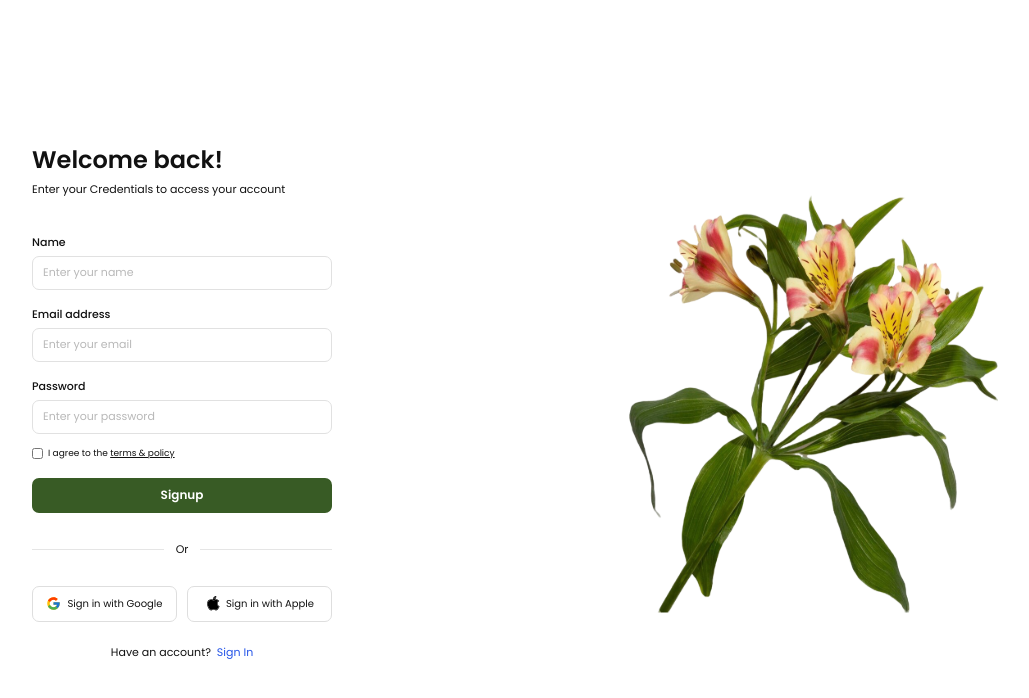
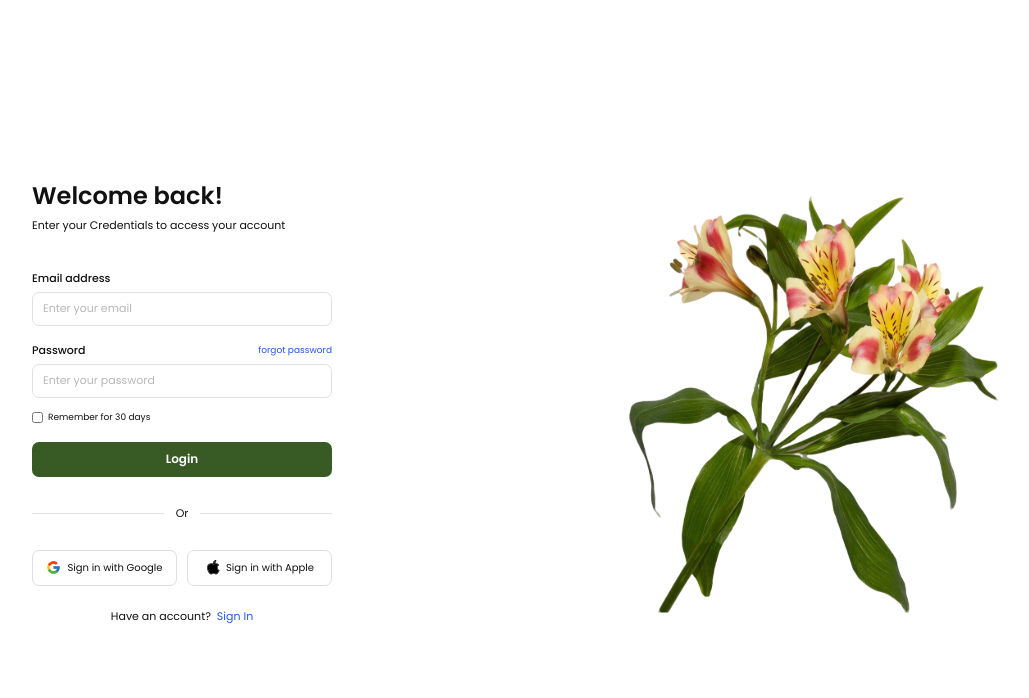
Before and after one commit to lanWifi01/appdev1-final-practical-exam, a React (Vite) app: page / in a window 1280 px wide. Shown: the top 698 px of the page, without its empty margins (142-1171 px from the left). Built offline with nearby package versions, Linux system fonts and the light colour scheme.

Commit message:
Update Login form

```diff
--- a/src/components/login/Login.jsx
+++ b/src/components/login/Login.jsx
@@ -13,18 +13,8 @@ function Login() {
           <p className={styles.subtitle}>
             Enter your Credentials to access your account
           </p>
-          <form className={styles.signupForm}>
-            <div className={styles.inputGroup}>
-              <label htmlFor="name">Name</label>
-              <input
-                type="text"
-                id="name"
-                name="name"
-                placeholder="Enter your name"
-                required
-              />
-            </div>
 
+          <form className={styles.loginForm}>
             <div className={styles.inputGroup}>
               <label htmlFor="email">Email address</label>
               <input
@@ -32,30 +22,36 @@ function Login() {
                 id="email"
                 name="email"
                 placeholder="Enter your email"
+                autoComplete="email"
                 required
               />
             </div>
 
             <div className={styles.inputGroup}>
-              <label htmlFor="password">Password</label>
+              <div className={styles.passwordHeader}>
+                <label htmlFor="password">Password</label>
+                <a href="/forgot-password" className={styles.forgotPassword}>
+                  forgot password
+                </a>
+              </div>
+
               <input
                 type="password"
                 id="password"
                 name="password"
                 placeholder="Enter your password"
+                autoComplete="current-password"
                 required
               />
             </div>
 
-            <label className={styles.terms}>
-              <input type="checkbox" name="terms" required />
-              <span>
-                I agree to the <a href="#terms">terms &amp; policy</a>
-              </span>
+            <label className={styles.rememberMe}>
+              <input type="checkbox" name="remember" />
+              <span>Remember for 30 days</span>
             </label>
 
-            <button type="submit" className={styles.signupButton}>
-              Signup
+            <button type="submit" className={styles.loginButton}>
+              Login
             </button>
           </form>
 
--- a/src/components/login/Login.module.css
+++ b/src/components/login/Login.module.css
@@ -207,3 +207,91 @@ body {
   font-weight: 400;
   line-height: 1.5;
 }
+
+.loginForm {
+  display: flex;
+  flex-direction: column;
+  gap: 16px;
+}
+
+.inputGroup {
+  display: flex;
+  flex-direction: column;
+  gap: 5px;
+}
+
+.inputGroup label {
+  font-size: 11px;
+  font-weight: 500;
+  color: #111111;
+}
+
+.inputGroup input {
+  width: 100%;
+  height: 34px;
+  box-sizing: border-box;
+  padding: 0 10px;
+  border: 1px solid #e1e1e1;
+  border-radius: 7px;
+  outline: none;
+  font-family: inherit;
+  font-size: 11px;
+}
+
+.inputGroup input::placeholder {
+  color: #b8b8b8;
+}
+
+.inputGroup input:focus {
+  border-color: #385b25;
+}
+
+.passwordHeader {
+  display: flex;
+  align-items: center;
+  justify-content: space-between;
+}
+
+.forgotPassword {
+  color: #2454e8;
+  font-size: 9px;
+  text-decoration: none;
+}
+
+.forgotPassword:hover {
+  text-decoration: underline;
+}
+
+.rememberMe {
+  display: flex;
+  align-items: center;
+  gap: 5px;
+  margin-top: -3px;
+  font-size: 9px;
+  color: #111111;
+}
+
+.rememberMe input {
+  width: 11px;
+  height: 11px;
+  margin: 0;
+  accent-color: #385b25;
+}
+
+.loginButton {
+  width: 100%;
+  height: 35px;
+  margin-top: 2px;
+  border: none;
+  border-radius: 7px;
+  background-color: #385b25;
+  color: #ffffff;
+  font-family: inherit;
+  font-size: 12px;
+  font-weight: 600;
+  cursor: pointer;
+}
+
+.loginButton:hover {
+  background-color: #2d491e;
+}
```
Also changed, not shown: broñola-login-form.png (added).
